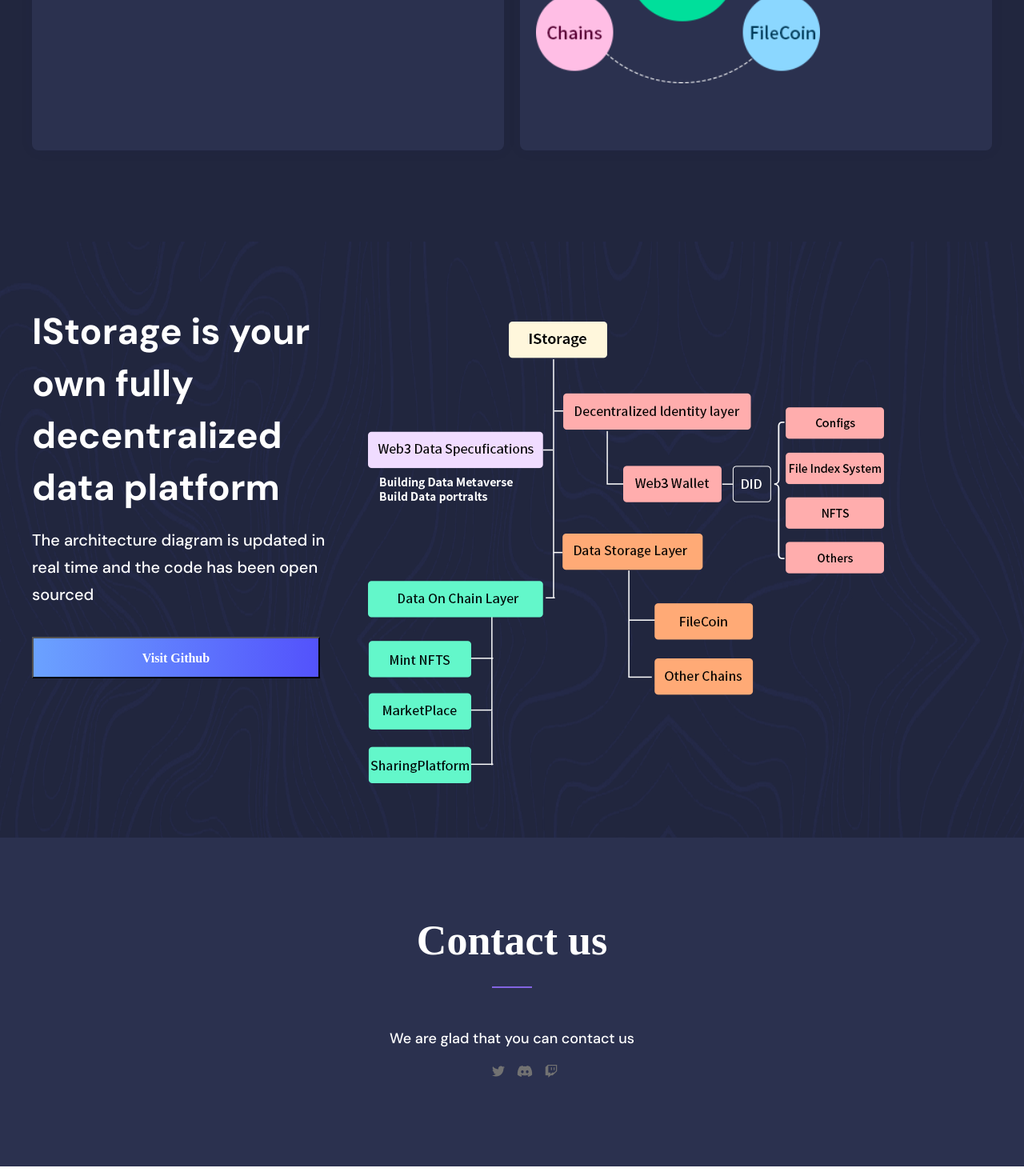
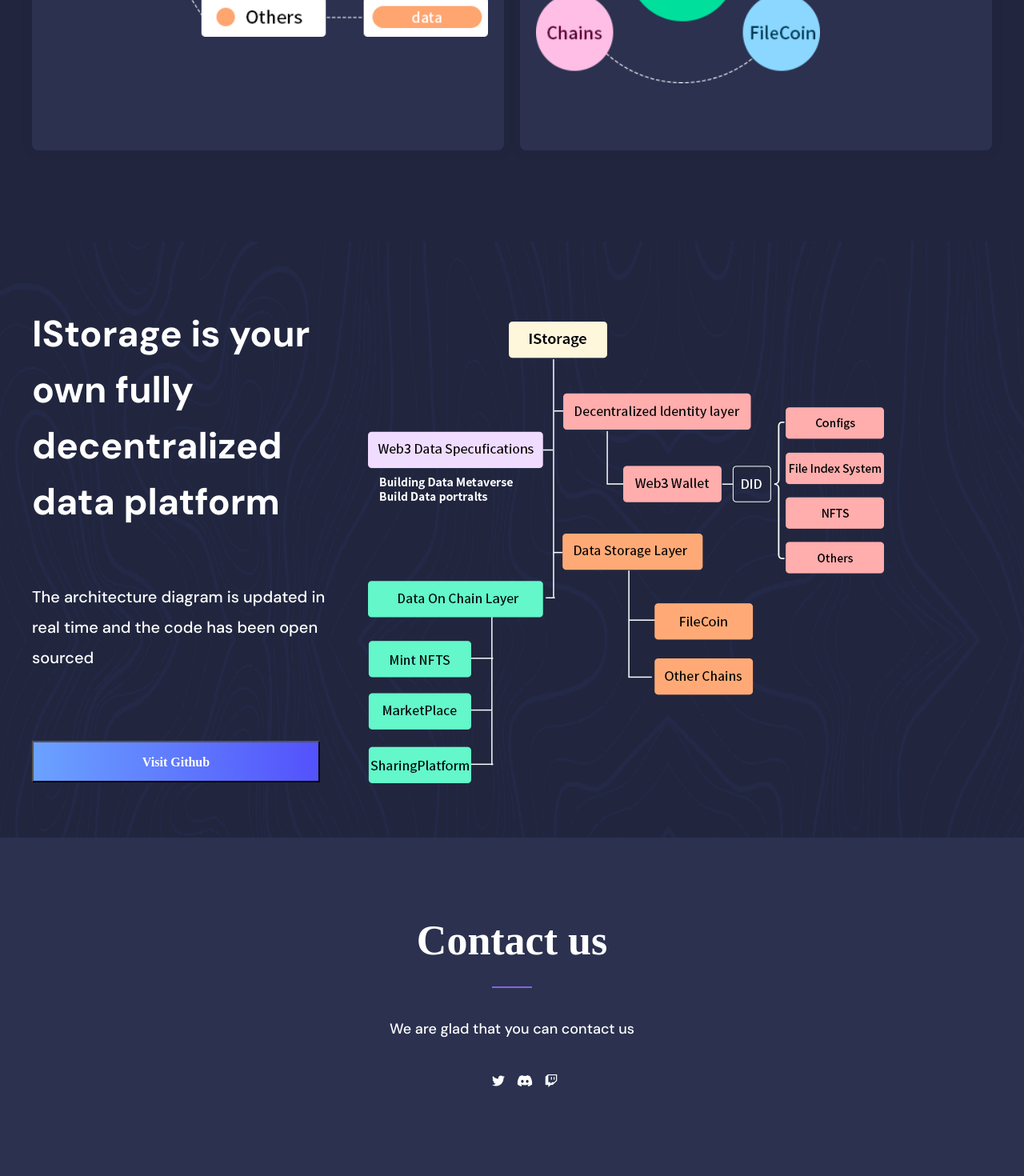
Before and after one commit to ZhangPeibin/IStorage_web, a Next.js app: page / in a window 1280 px wide. Shown: the part 3092-4562 px from the top of the page at 80% size. Built offline with nearby package versions, Linux system fonts and the light colour scheme.

Commit message:
修改首页样式

```diff
--- a/pages/index.js
+++ b/pages/index.js
@@ -327,14 +327,15 @@
   font-size: 46px;
   font-weight: bold;
   color: #FFFFFF;
-  line-height: 65px;
+  line-height: 70px;
 `
 
 const CONLEFT_P2 = css`
+  margin:65px 0;
   font-size: 20px;
   font-weight: 500;
   color: #FFFFFF;
-  line-height: 34px;
+  line-height: 38px;
 `
 const CONLEFT_BTN = css`
   width: 360px;
@@ -533,7 +534,7 @@
                                 After you store data on different storage chains, you need to operate your data on
                                 different chain platforms. This is complicated and not suitable for unified
                                 operation<br/><span></span><br/>With IStorage you can store and modify data on different storage chains, as well as switch storage platforms for data. </p>
-                            <img src="/static/con3left.png" style={{width: "100%"}} alt=""/>
+                <img src="/static/con3left.png" style={{ width: "100%", marginTop:"100px"}} alt=""/>
                         </div>
                         <div css={CONBOX_LEFT}>
                             <p css={LEFT_1}>CROSS-CHAIN</p>
@@ -572,15 +573,15 @@
                                         <div className="container">
                                             <div className="footer__content text-center">
                                                 <p css={CONTENT2_CON_CONTACT}>We are glad that you can contact us</p>
-                                                <ul className="social justify-content-center">
+                                                <ul className="social justify-content-center"  style={{ marginTop:"40px"}}>
                                                     <li className="social__item">
-                                                        <a href="https://twitter.com/IPFSpace" target={'_blank'} className="social__link"><i className="fab fa-twitter"></i></a>
+                                                      <a href="https://twitter.com/IPFSpace" target={'_blank'} style={{ color:"#fff"}} className="social__link"><i className="fab fa-twitter"></i></a>
                                                     </li>
                                                     <li className="social__item">
-                                                        <a href="#" className="social__link" target={'_blank'}><i className="fab fa-discord"></i></a>
+                                                        <a href="#" className="social__link" target={'_blank'}><i style={{ color:"#fff"}} className="fab fa-discord"></i></a>
                                                     </li>
                                                     <li className="social__item">
-                                                        <a href="https://t.me/peibin" className="social__link" target={'_blank'}><i className="fab fa-twitch"></i></a>
+                                                        <a href="https://t.me/peibin" className="social__link" style={{ color:"#fff"}} target={'_blank'}><i className="fab fa-twitch"></i></a>
                                                     </li>
                                                 </ul>
                                             </div>
--- a/styles/style.scss
+++ b/styles/style.scss
@@ -99,7 +99,7 @@
     border-left-color: currentcolor;
     border-right: none;
     border-right-color: currentcolor;
-    margin: 18px auto 30px;
+    margin: 18px auto;
   }
   &.bg-gray{
     background: rgb(247, 244, 253);
```
